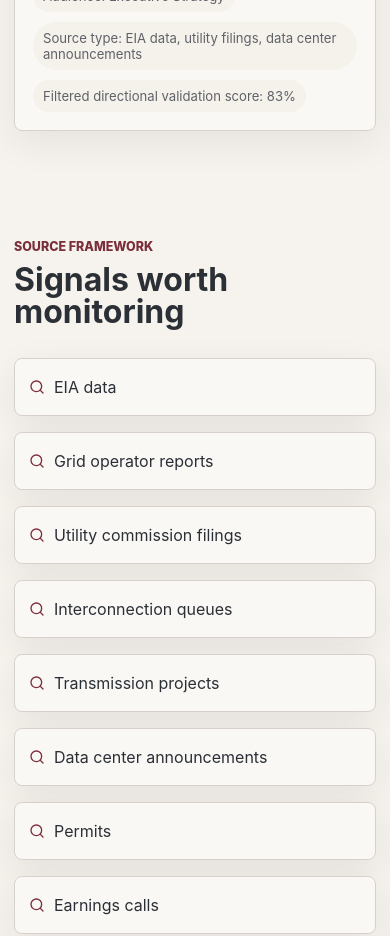
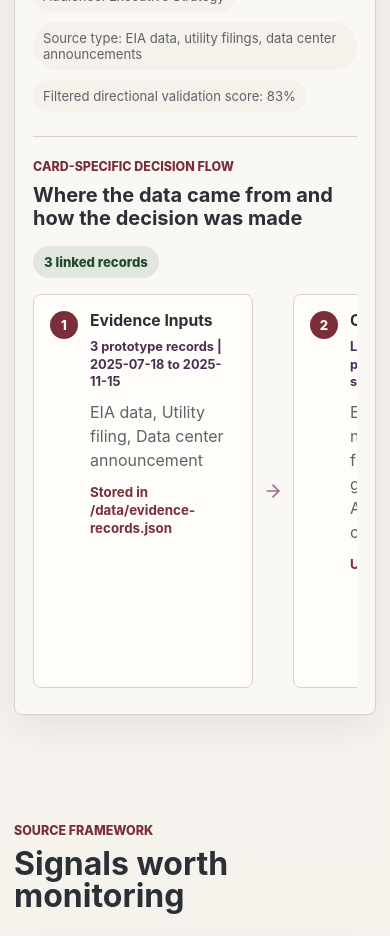
Before and after one commit to spitfirelotus/signal-intelligence-lab, a React (Vite) app: page / in a window 390 px wide. Shown: the part 7100-8036 px from the top of the page. Built offline with nearby package versions, Linux system fonts and the light colour scheme.

Commit message:
Add signal decision flow charts

```diff
--- a/src/main.jsx
+++ b/src/main.jsx
@@ -1114,6 +1114,8 @@ function ReportPanel({ title, data }) {
 }
 
 function ExecutiveBrief({ signal, scorecard }) {
+  const sourceRecords = evidenceRecords.filter((record) => record.signalId === signal.id);
+
   return (
     <article className="briefPanel" aria-labelledby="brief-title">
       <div className="briefHeader">
@@ -1139,7 +1141,78 @@ function ExecutiveBrief({ signal, scorecard }) {
         <span>Source type: {signal.sourceType}</span>
         <span>Filtered directional validation score: {scorecard.score}%</span>
       </div>
+
+      <SignalDecisionFlow signal={signal} records={sourceRecords} />
     </article>
+  );
+}
+
+function SignalDecisionFlow({ signal, records }) {
+  const sourceTypes = [...new Set(records.map((record) => record.sourceType))];
+  const dateRange = records.length ? `${records[0].date} to ${records[records.length - 1].date}` : 'No records';
+  const strongestRecord = records.reduce((best, record) => {
+    return !best || record.strength > best.strength ? record : best;
+  }, null);
+
+  const flowSteps = [
+    {
+      title: 'Evidence Inputs',
+      meta: `${records.length} prototype records | ${dateRange}`,
+      copy: sourceTypes.join(', ') || 'No linked records',
+      foot: 'Stored in /data/evidence-records.json'
+    },
+    {
+      title: 'Observed Signal',
+      meta: strongestRecord ? `${strongestRecord.indicator} | strength ${strongestRecord.strength}/100` : 'No scored indicator',
+      copy: strongestRecord?.observation || signal.evidence,
+      foot: strongestRecord ? strongestRecord.region : signal.sourceType
+    },
+    {
+      title: 'Testable Expectation',
+      meta: signal.validationWindow,
+      copy: signal.expectedPattern,
+      foot: 'Expectation is directional, not a certainty claim'
+    },
+    {
+      title: 'Validation Readout',
+      meta: signal.accuracy,
+      copy: signal.outcome,
+      foot: `${signal.status} | ${signal.confidence} confidence`
+    },
+    {
+      title: 'Decision Output',
+      meta: signal.audience,
+      copy: signal.action,
+      foot: signal.impact
+    }
+  ];
+
+  return (
+    <section className="decisionFlow" aria-labelledby={`flow-${signal.id}`}>
+      <div className="flowHeader">
+        <div>
+          <p className="eyebrow">Card-specific decision flow</p>
+          <h3 id={`flow-${signal.id}`}>Where the data came from and how the decision was made</h3>
+        </div>
+        <span>{records.length} linked records</span>
+      </div>
+      <div className="flowRail">
+        {flowSteps.map((step, index) => (
+          <React.Fragment key={step.title}>
+            <div className="flowNode">
+              <span className="flowIndex">{index + 1}</span>
+              <div>
+                <h4>{step.title}</h4>
+                <strong>{step.meta}</strong>
+                <p>{step.copy}</p>
+                <small>{step.foot}</small>
+              </div>
+            </div>
+            {index < flowSteps.length - 1 && <ArrowRight className="flowConnector" size={20} aria-hidden="true" />}
+          </React.Fragment>
+        ))}
+      </div>
+    </section>
   );
 }
 
--- a/src/styles.css
+++ b/src/styles.css
@@ -887,6 +887,101 @@ tbody tr:hover,
   font-size: 0.82rem;
 }
 
+.decisionFlow {
+  margin-top: 24px;
+  padding-top: 22px;
+  border-top: 1px solid var(--border);
+}
+
+.flowHeader {
+  display: flex;
+  align-items: flex-start;
+  justify-content: space-between;
+  gap: 16px;
+  margin-bottom: 16px;
+}
+
+.flowHeader h3 {
+  margin: 0;
+  font-size: clamp(1.25rem, 2vw, 1.75rem);
+  line-height: 1.15;
+}
+
+.flowHeader > span {
+  flex: none;
+  border-radius: 999px;
+  background: rgba(83, 122, 90, 0.14);
+  color: #1e4b2b;
+  padding: 8px 11px;
+  font-size: 0.82rem;
+  font-weight: 800;
+}
+
+.flowRail {
+  display: grid;
+  grid-template-columns: minmax(220px, 1fr) auto minmax(220px, 1fr) auto minmax(220px, 1fr) auto minmax(220px, 1fr) auto minmax(220px, 1fr);
+  gap: 10px;
+  align-items: stretch;
+  overflow-x: auto;
+  padding-bottom: 8px;
+}
+
+.flowNode {
+  display: grid;
+  grid-template-columns: auto 1fr;
+  gap: 12px;
+  min-height: 230px;
+  padding: 16px;
+  border: 1px solid var(--border);
+  border-radius: 8px;
+  background: #fffdf9;
+}
+
+.flowIndex {
+  width: 28px;
+  height: 28px;
+  display: grid;
+  place-items: center;
+  border-radius: 50%;
+  color: var(--warm-white);
+  background: var(--burgundy);
+  font-size: 0.82rem;
+  font-weight: 850;
+}
+
+.flowNode h4 {
+  margin: 0 0 8px;
+  font-size: 0.98rem;
+}
+
+.flowNode strong {
+  display: block;
+  color: var(--plum);
+  font-size: 0.8rem;
+  line-height: 1.35;
+  margin-bottom: 10px;
+}
+
+.flowNode p {
+  color: var(--ink-soft);
+  line-height: 1.5;
+  margin: 0;
+}
+
+.flowNode small {
+  display: block;
+  color: var(--burgundy);
+  line-height: 1.35;
+  margin-top: 12px;
+  font-weight: 750;
+}
+
+.flowConnector {
+  align-self: center;
+  color: var(--mauve);
+  flex: none;
+}
+
 .sourceGrid {
   grid-template-columns: repeat(4, minmax(0, 1fr));
 }
@@ -987,6 +1082,10 @@ footer {
     grid-template-columns: 1fr 1fr;
   }
 
+  .flowHeader {
+    flex-direction: column;
+  }
+
   .dataFilterGrid {
     grid-template-columns: 1fr 1fr;
   }
```
Also changed, not shown: 1 other file (tests, documents, lock files or other folders).
